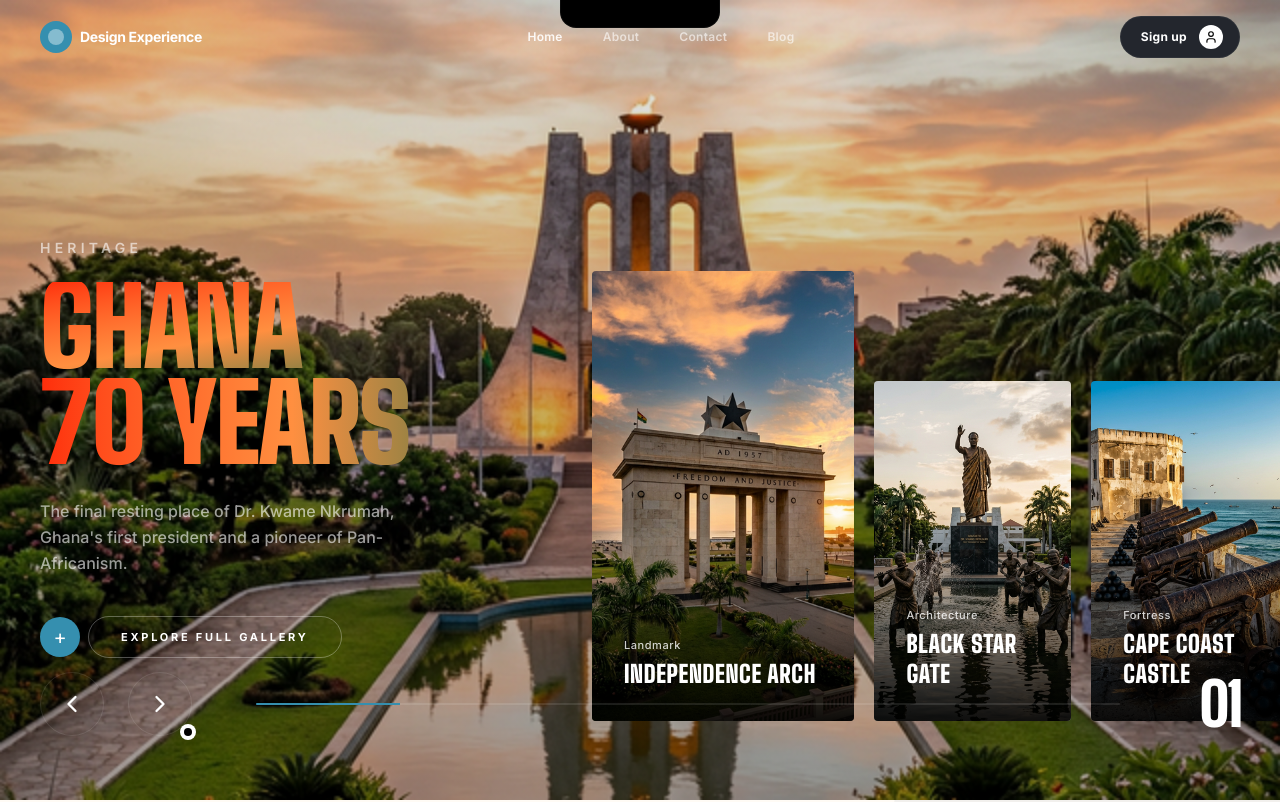
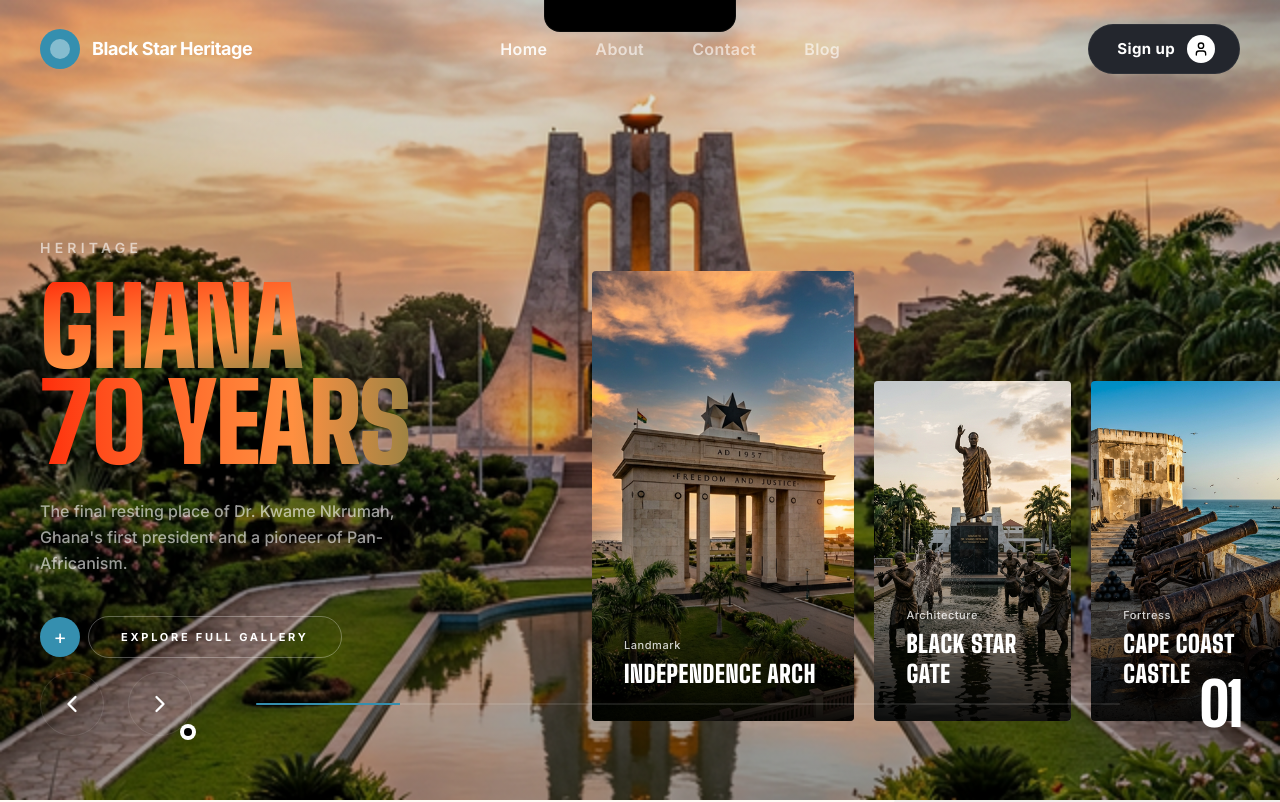
Before and after one commit to detectivetesla/CelebrateGhana, a React (Vite) app: page / in a window 1280 px wide. Shown: the top 802 px of the page. Built offline with nearby package versions, Linux system fonts and the light colour scheme.

Commit message:
Rename brand to Black Star Heritage

```diff
--- a/src/components/Navbar.tsx
+++ b/src/components/Navbar.tsx
@@ -3,33 +3,33 @@ import { User } from 'lucide-react';
 
 const Navbar: React.FC = () => {
     return (
-        <nav className="fixed top-0 left-0 right-0 z-50 flex justify-center py-4 px-10">
+        <nav className="fixed top-0 left-0 right-0 z-50 flex justify-center py-6 px-10">
             {/* Notch */}
-            <div className="absolute top-0 left-1/2 -translate-x-1/2 w-40 h-7 bg-black rounded-b-2xl z-[60] border-x border-b border-white/5"></div>
+            <div className="absolute top-0 left-1/2 -translate-x-1/2 w-48 h-8 bg-black rounded-b-2xl z-[60] border-x border-b border-white/5"></div>
 
-            <div className="w-full max-w-7xl flex items-center justify-between">
+            <div className="w-full max-w-[1400px] flex items-center justify-between">
                 {/* Logo */}
-                <div className="flex items-center gap-2">
-                    <div className="w-8 h-8 bg-carol rounded-full flex items-center justify-center">
-                        <div className="w-4 h-4 bg-white/40 rounded-full"></div>
+                <div className="flex items-center gap-3">
+                    <div className="w-10 h-10 bg-carol rounded-full flex items-center justify-center">
+                        <div className="w-5 h-5 bg-white/40 rounded-full"></div>
                     </div>
-                    <span className="text-white font-bold tracking-tight text-sm">Design Experience</span>
+                    <span className="text-white font-bold tracking-tight text-base lg:text-lg">Black Star Heritage</span>
                 </div>
 
                 {/* Links */}
-                <div className="hidden md:flex items-center gap-10">
-                    <a href="#" className="text-white/90 hover:text-white text-xs font-semibold tracking-wide">Home</a>
-                    <a href="#" className="text-white/60 hover:text-white text-xs font-semibold tracking-wide">About</a>
-                    <a href="#" className="text-white/60 hover:text-white text-xs font-semibold tracking-wide">Contact</a>
-                    <a href="#" className="text-white/60 hover:text-white text-xs font-semibold tracking-wide">Blog</a>
+                <div className="hidden md:flex items-center gap-12">
+                    <a href="#" className="text-white/90 hover:text-white text-sm lg:text-base font-semibold tracking-wide">Home</a>
+                    <a href="#" className="text-white/60 hover:text-white text-sm lg:text-base font-semibold tracking-wide">About</a>
+                    <a href="#" className="text-white/60 hover:text-white text-sm lg:text-base font-semibold tracking-wide">Contact</a>
+                    <a href="#" className="text-white/60 hover:text-white text-sm lg:text-base font-semibold tracking-wide">Blog</a>
                 </div>
 
                 {/* Action Buttons */}
                 <div className="flex items-center gap-6">
-                    <div className="flex items-center gap-3 bg-[#23262d] hover:bg-[#2c3038] cursor-pointer transition-colors px-4 py-2 rounded-full border border-white/5">
-                        <span className="text-white text-[12px] font-bold tracking-wide pl-1">Sign up</span>
-                        <div className="w-6 h-6 bg-white rounded-full flex items-center justify-center">
-                            <User size={14} className="text-black" />
+                    <div className="flex items-center gap-3 bg-[#23262d] hover:bg-[#2c3038] cursor-pointer transition-colors px-6 py-2.5 rounded-full border border-white/5">
+                        <span className="text-white text-[14px] lg:text-[15px] font-bold tracking-wide pl-1">Sign up</span>
+                        <div className="w-7 h-7 bg-white rounded-full flex items-center justify-center">
+                            <User size={16} className="text-black" />
                         </div>
                     </div>
                 </div>
```
